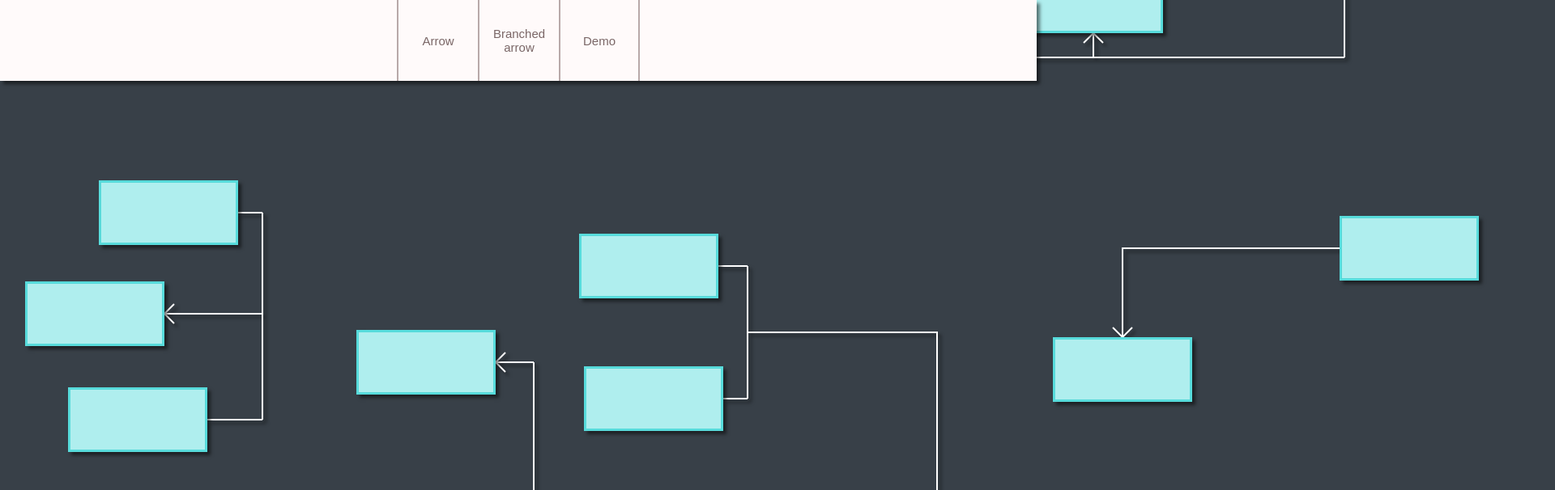
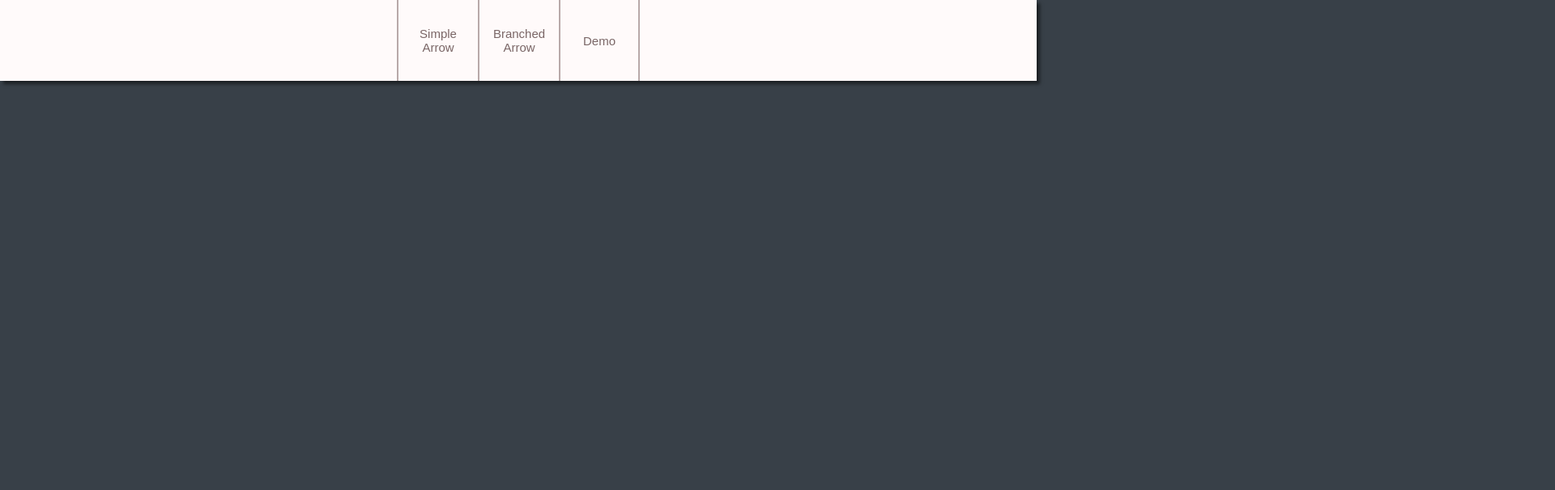
Before and after one commit to Animal-Machine/logical-map, a React (Create React App) app: page / in a window 1280 px wide. Shown: the top 606 px of the page at 81% size, 1920 px wide, since content can reach past the window. Built offline with nearby package versions, Linux system fonts and the light colour scheme; data requests are answered from the project's data file.

Commit message:
Add minor demo improvements

```diff
--- a/db.json
+++ b/db.json
@@ -1,391 +1,4 @@
 {
-  "arrows": [
-    {
-      "tilesFrom": [
-        4,
-        5
-      ],
-      "tilesTo": [
-        3,
-        2,
-        1
-      ],
-      "operator1": "",
-      "operator2": "",
-      "id": 1
-    },
-    {
-      "tilesFrom": [
-        6,
-        7
-      ],
-      "tilesTo": [
-        8,
-        9,
-        10
-      ],
-      "operator1": "",
-      "operator2": "",
-      "id": 2
-    },
-    {
-      "tilesFrom": [
-        17,
-        18
-      ],
-      "tilesTo": [
-        19
-      ],
-      "operator1": "",
-      "operator2": "",
-      "id": 4
-    },
-    {
-      "tilesFrom": [
-        22,
-        21
-      ],
-      "tilesTo": [
-        24,
-        23
-      ],
-      "operator1": "",
-      "operator2": "",
-      "id": 6
-    },
-    {
-      "tilesFrom": [
-        28
-      ],
-      "tilesTo": [
-        29,
-        30
-      ],
-      "operator1": "",
-      "operator2": "",
-      "id": 8
-    },
-    {
-      "tilesFrom": [
-        51,
-        52
-      ],
-      "tilesTo": [
-        53,
-        54
-      ],
-      "operator1": "",
-      "operator2": "",
-      "id": 15
-    },
-    {
-      "tilesFrom": [
-        73,
-        75
-      ],
-      "tilesTo": [
-        74
-      ],
-      "operator1": "",
-      "operator2": "",
-      "id": 23
-    },
-    {
-      "tilesFrom": [
-        76,
-        77
-      ],
-      "tilesTo": [
-        78
-      ],
-      "operator1": "",
-      "operator2": "",
-      "id": 24
-    },
-    {
-      "tilesFrom": [
-        82
-      ],
-      "tilesTo": [
-        32
-      ],
-      "operator1": "",
-      "operator2": "",
-      "id": 26
-    }
-  ],
-  "tiles": [
-    {
-      "text": "",
-      "truthValue": null,
-      "x": 526,
-      "y": 348,
-      "z": 407,
-      "id": 1
-    },
-    {
-      "text": "",
-      "truthValue": null,
-      "x": 543,
-      "y": 827,
-      "z": 409,
-      "id": 2
-    },
-    {
-      "text": "",
-      "truthValue": null,
-      "x": 508,
-      "y": 600,
-      "z": 408,
-      "id": 3
-    },
-    {
-      "text": "",
-      "truthValue": null,
-      "x": 944,
-      "y": 618,
-      "z": 406,
-      "id": 4
-    },
-    {
-      "text": "",
-      "truthValue": null,
-      "x": 945,
-      "y": 771,
-      "z": 405,
-      "id": 5
-    },
-    {
-      "text": "",
-      "truthValue": null,
-      "x": 807,
-      "y": 393,
-      "z": 257,
-      "id": 6
-    },
-    {
-      "text": "",
-      "truthValue": null,
-      "x": 801,
-      "y": 229,
-      "z": 258,
-      "id": 7
-    },
-    {
-      "text": "",
-      "truthValue": null,
-      "x": 1533,
-      "y": 548,
-      "z": 256,
-      "id": 8
-    },
-    {
-      "text": "",
-      "truthValue": null,
-      "x": 1507,
-      "y": 693,
-      "z": 255,
-      "id": 9
-    },
-    {
-      "text": "",
-      "truthValue": null,
-      "x": 1568,
-      "y": 872,
-      "z": 262,
-      "id": 10
-    },
-    {
-      "text": "",
-      "truthValue": null,
-      "x": 1396,
-      "y": -395,
-      "z": 270,
-      "id": 17
-    },
-    {
-      "text": "",
-      "truthValue": null,
-      "x": 1656,
-      "y": -399,
-      "z": 269,
-      "id": 18
-    },
-    {
-      "text": "",
-      "truthValue": null,
-      "x": 1120,
-      "y": -387,
-      "z": 271,
-      "id": 19
-    },
-    {
-      "text": "",
-      "truthValue": null,
-      "x": 598,
-      "y": -105,
-      "z": 441,
-      "id": 21
-    },
-    {
-      "text": "",
-      "truthValue": null,
-      "x": 809,
-      "y": -127,
-      "z": 442,
-      "id": 22
-    },
-    {
-      "text": "",
-      "truthValue": null,
-      "x": 178,
-      "y": -264,
-      "z": 438,
-      "id": 23
-    },
-    {
-      "text": "",
-      "truthValue": null,
-      "x": 170,
-      "y": -125,
-      "z": 437,
-      "id": 24
-    },
-    {
-      "text": "",
-      "truthValue": null,
-      "x": 1660,
-      "y": -218,
-      "z": 268,
-      "id": 28
-    },
-    {
-      "text": "",
-      "truthValue": null,
-      "x": 1350,
-      "y": -99,
-      "z": 266,
-      "id": 29
-    },
-    {
-      "text": "",
-      "truthValue": null,
-      "x": 1119,
-      "y": -99,
-      "z": 267,
-      "id": 30
-    },
-    {
-      "text": "",
-      "truthValue": null,
-      "x": 1386,
-      "y": 357,
-      "z": 401,
-      "id": 32
-    },
-    {
-      "text": "",
-      "truthValue": null,
-      "x": -274,
-      "y": 753,
-      "z": 397,
-      "id": 51
-    },
-    {
-      "text": "",
-      "truthValue": null,
-      "x": -142,
-      "y": 932,
-      "z": 396,
-      "id": 52
-    },
-    {
-      "text": "",
-      "truthValue": null,
-      "x": -295,
-      "y": 301,
-      "z": 394,
-      "id": 53
-    },
-    {
-      "text": "",
-      "truthValue": null,
-      "x": -108,
-      "y": 299,
-      "z": 395,
-      "id": 54
-    },
-    {
-      "text": "",
-      "truthValue": null,
-      "x": 208,
-      "y": 163,
-      "z": 424,
-      "id": 73
-    },
-    {
-      "text": "",
-      "truthValue": null,
-      "x": 117,
-      "y": 288,
-      "z": 423,
-      "id": 74
-    },
-    {
-      "text": "",
-      "truthValue": null,
-      "x": 170,
-      "y": 419,
-      "z": 467,
-      "id": 75
-    },
-    {
-      "text": "",
-      "truthValue": null,
-      "x": 159,
-      "y": 572,
-      "z": 476,
-      "id": 76
-    },
-    {
-      "text": "",
-      "truthValue": null,
-      "x": 157,
-      "y": 697,
-      "z": 478,
-      "id": 77
-    },
-    {
-      "text": "",
-      "truthValue": null,
-      "x": 149,
-      "y": 847,
-      "z": 479,
-      "id": 78
-    },
-    {
-      "text": "",
-      "truthValue": null,
-      "x": 1740,
-      "y": 207,
-      "z": 480,
-      "id": 82
-    },
-    {
-      "text": "",
-      "truthValue": false,
-      "x": 2794,
-      "y": 1411,
-      "z": 482,
-      "id": 84
-    },
-    {
-      "text": "",
-      "truthValue": true,
-      "x": -874,
-      "y": -445,
-      "z": 483,
-      "id": 85
-    }
-  ]
+  "arrows": [],
+  "tiles": []
 }
--- a/src/App.tsx
+++ b/src/App.tsx
@@ -241,7 +241,7 @@ function App() {
   // Add a new tile
 
   function addTile(tile: TileDataPart) {
-    myPost("tiles", {...tile, z: zMax.z+1})
+    return myPost("tiles", {...tile, z: zMax.z+1})
       .then(() => myGet("tiles"))
         // I need to get the id of the new tile to place arrow, hence this fetch GET
         // Note: it isn't .then(myGet("tiles")) because .then needs a function, not a promise
@@ -353,10 +353,9 @@ function App() {
     <div className="App">
       <AppHeaderComponent
         myGet={myGet}
-        myPost={myPost}
         setTiles={setTiles}
-        arrows={arrows}
-        setArrows={setArrows}
+        addTile={addTile}
+        addArrow={addArrow}
         changeModeState={changeModeState}
       />
       <div className="Board-container">
--- a/src/components/AppHeader.tsx
+++ b/src/components/AppHeader.tsx
@@ -1,19 +1,17 @@
-import { Address, TileData } from '../types/tiles';
-import { Arrow, Mode } from '../types/arrows';
+import { Address, TileData, TileDataPart } from '../types/tiles';
+import { Arrow, AddArrow, Mode } from '../types/arrows';
 
 
 export default function AppHeaderComponent(props: any) {
 
   const myGet:              (address: Address) => Promise<any>
     = props.myGet;
-  const myPost:             (address: Address, data: object) => Promise<Response>
-    = props.myPost;
   const setTiles:           (tiles: TileData[]) => void
     = props.setTiles;
-  const arrows:             Arrow[]
-    = props.arrows;
-  const setArrows:          React.Dispatch<React.SetStateAction<Arrow[]>>
-    = props.setArrows;
+  const addTile:            (tile: TileDataPart) => void
+    = props.addTile;
+  const addArrow:           AddArrow
+    = props.addArrow;
   const changeModeState:    (newMode: Mode) => void
     = props.changeModeState;
 
@@ -23,48 +21,44 @@ export default function AppHeaderComponent(props: any) {
       {
         text: "Socrate est un Homme.",
         truthValue: false,
-        x: 40,
-        y: 100,
-        z: 1,
+        x: 150,
+        y: 160,
       },
       {
         text: "Tous les Hommes sont mortels.",
         truthValue: true,
-        x: 60,
-        y: 220,
-        z: 2,
+        x: 450,
+        y: 160,
       },
       {
         text: "Socrate est mortel.",
         truthValue: null,
-        x: 400,
-        y: 160,
-        z: 3,
+        x: 300,
+        y: 450,
       }
     ];
-    demoTiles.forEach(tile => {
-      myPost("tiles", tile)
-        .then(() => myGet("tiles"))
-        .then(setTiles)
-        .catch((e: Error) => console.error("While adding a new tile:", e));
-    });
+    (async () => {
+      for (const t of demoTiles) {
+        await addTile(t);
+      }
+      myGet("tiles")
+        .then(tiles => {
+          let idMax = 0;
+          tiles.forEach((t: TileData) => { if (t.id > idMax) { idMax = t.id; } })
+          addArrow([idMax - 2, idMax - 1], idMax);
+        })
+    })();
   }
 
   return(
     <header className="App-header">
-      <button
-        onClick={() => changeModeState('singleArrow')}
-      >
-        Arrow
+      <button onClick={() => changeModeState('singleArrow')} >
+        Simple Arrow
       </button>
-      <button
-        onClick={() => changeModeState('branchedArrow1')}
-      >
-        Branched arrow
+      <button onClick={() => changeModeState('branchedArrow1')} >
+        Branched Arrow
       </button>
-      <button
-        onClick={demo}
-      >
+      <button onClick={demo} >
         Demo
       </button>
     </header>
--- a/src/components/Tile.tsx
+++ b/src/components/Tile.tsx
@@ -30,6 +30,10 @@ const TileComponent = forwardRef((props: any, ref: any) => {
   const addArrow:             AddArrow
     = props.addArrow;
 
+
+
+  const width = 180;
+  const height = 90;
 
 
   // Tile behaviour depending on mode
@@ -121,9 +125,9 @@ const TileComponent = forwardRef((props: any, ref: any) => {
 
         style = {{
           position: "absolute",
-          left: tile.x + origin[0] - 86,
-          top: tile.y + origin[1]-50 - 40,
-          width: 172,
+          left: tile.x + origin[0] - width/2,
+          top: tile.y + origin[1]-50 - height/2,
+          width: width,
           height: 45,
           zIndex: tile.z+1,
         }}
@@ -142,10 +146,10 @@ const TileComponent = forwardRef((props: any, ref: any) => {
         }
         style = {{
           position: "absolute",
-          left: tile.x + origin[0] - 86,
-          top: tile.y + origin[1] - 40,
-          width: 172,
-          height: 80,
+          left: tile.x + origin[0] - width/2,
+          top: tile.y + origin[1] - height/2,
+          width: width,
+          height: height,
           resize: "none",
           zIndex: tile.z,
         }}
```
Also changed, not shown: src/Sass/App.scss (line endings or trailing spaces).
